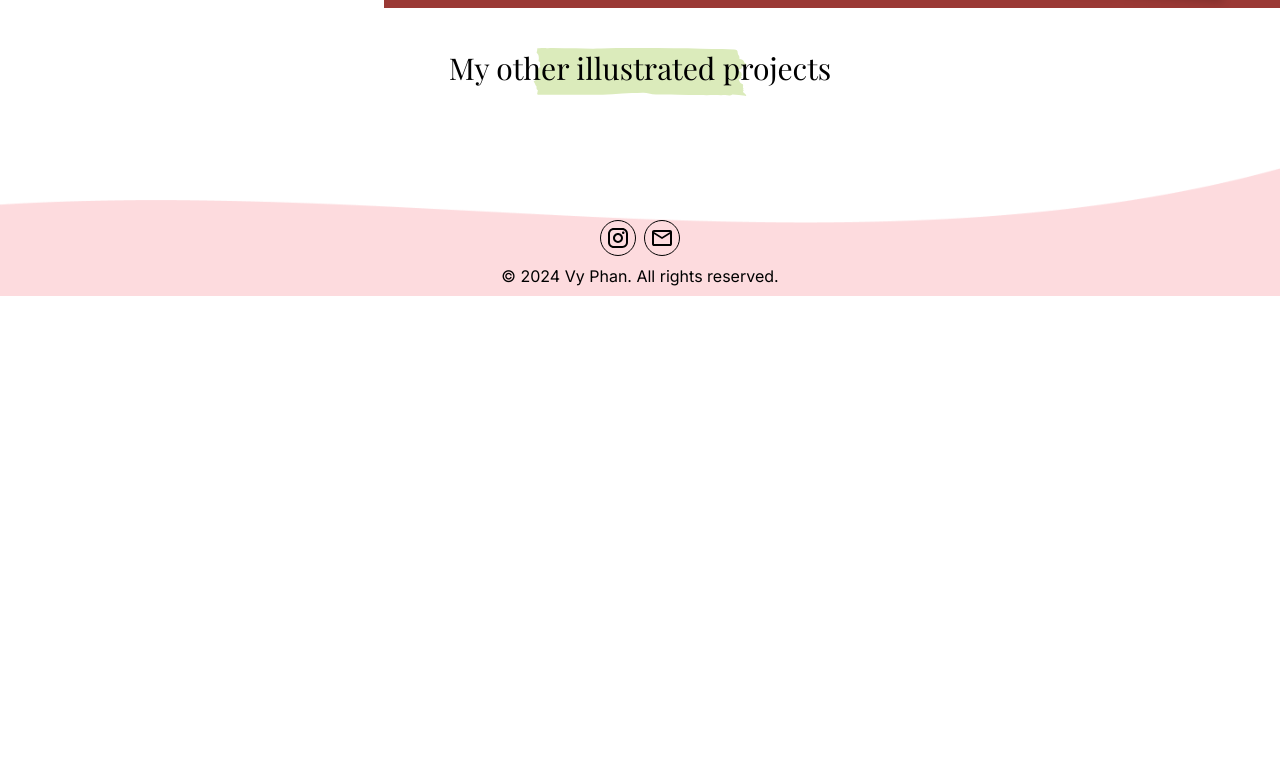
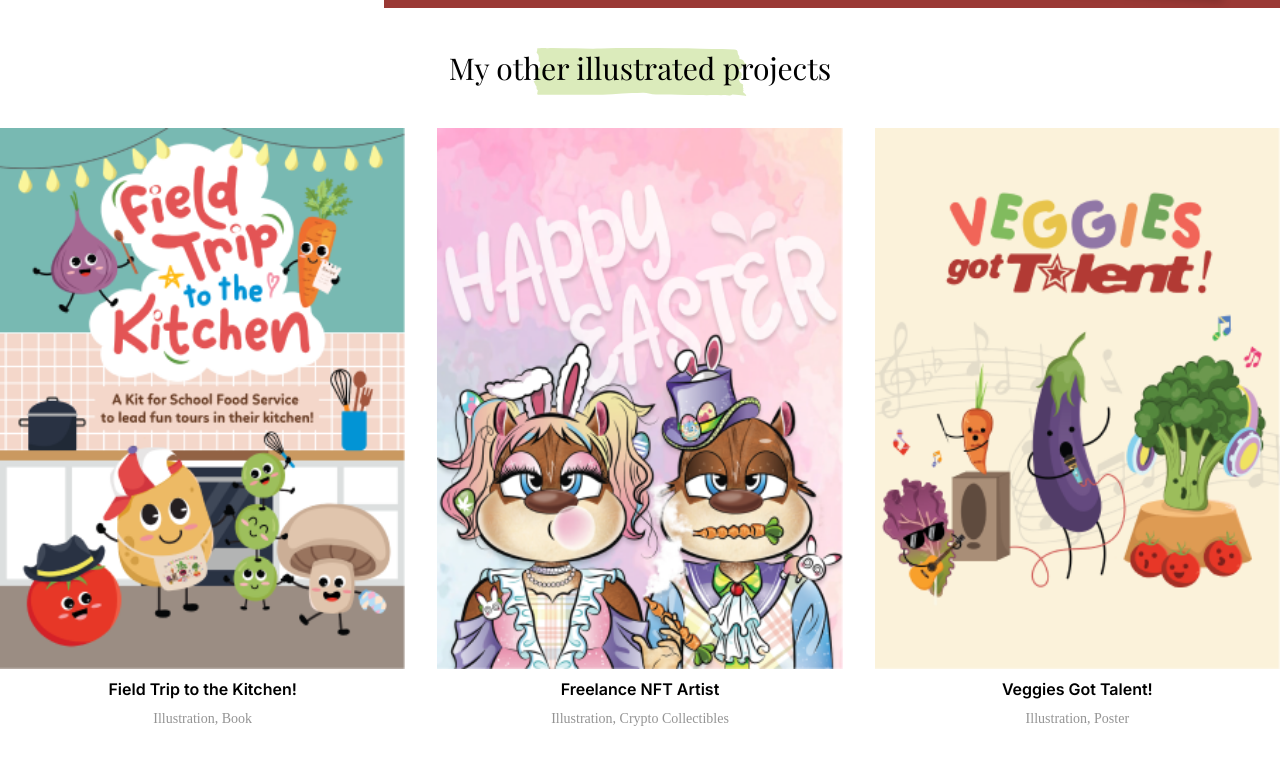
Before and after one commit to huunhatdev/portfolio_vyphan_v2, a React (Vite) app: page /illustration in a window 1280 px wide. Shown: the part 961-1720 px from the top of the page. Before the commit the page ends 1257 px from the top, so only its background shows below. Built offline with nearby package versions, Linux system fonts and the light colour scheme; a web font is replaced by a local one.

Commit message:
show list illus

```diff
--- a/src/pages/Illustration/IllustrationPage.jsx
+++ b/src/pages/Illustration/IllustrationPage.jsx
@@ -1,6 +1,6 @@
 import { Fragment } from 'react';
 import TitleSection from '../../components/TitleSection';
-// import IllustratedProject from './components/illustratedProject';
+import IllustratedProject from './components/illustratedProject';
 import IllustratedEducation from './components/IllustratedEducation';
 
 const IllustrationPage = () => {
@@ -9,7 +9,7 @@ const IllustrationPage = () => {
             <TitleSection color="#FDDBDE" title={`View my first illustrated\nchildren's education book!`} />
             <IllustratedEducation />
             <TitleSection color="#DBEBBB" title={`My other illustrated projects`} />
-            {/* <IllustratedProject /> */}
+            <IllustratedProject />
         </Fragment>
     );
 };
--- a/src/pages/Illustration/components/IllustratedProject.jsx
+++ b/src/pages/Illustration/components/IllustratedProject.jsx
@@ -46,6 +46,7 @@ const IllustratedProject = () => {
             path: 'arts'
         }
     ];
+
     return (
         <div className="grid grid-cols-1 gap-8 px-6 md:grid-cols-3 container__box md:px-0">
             {listImage.map((item) => (
@@ -57,7 +58,7 @@ const IllustratedProject = () => {
 
 export default IllustratedProject;
 
-const ImageItem = ({ imgName = '', title = '', subTitle = '', path }) => {
+const ImageItem = ({ imgName = '', title = '', subTitle = '', path = '' }) => {
     return (
         <Link to={path} className="text-center">
             <img className="aspect-[3/4] w-full" src={getImage(imgName)} />
```
